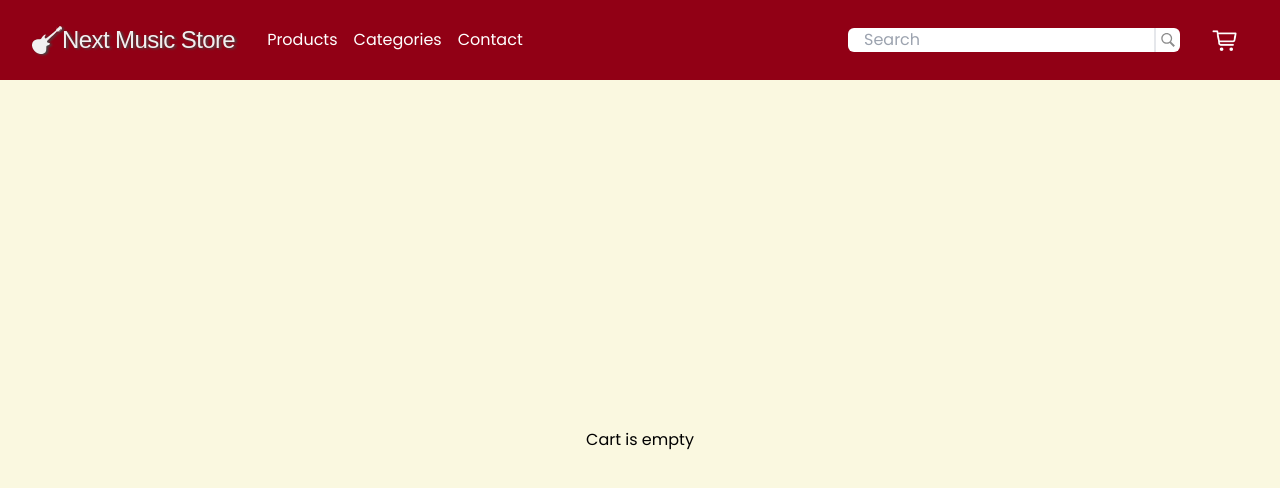
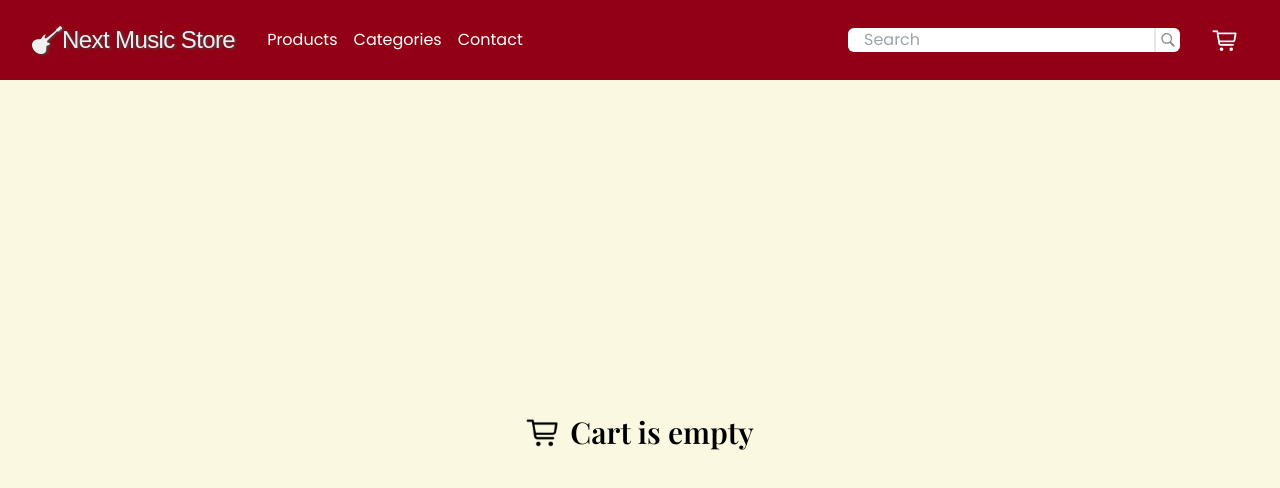
Before and after one commit to GrzegorzWirtek/next-music-store, a Next.js app: page /cart in a window 1280 px wide. Shown: the top 488 px of the page. Built offline with nearby package versions, Linux system fonts and the light colour scheme; a web font is replaced by a local one.

Commit message:
separate cart components

```diff
--- a/app/(pages)/[id]/page.tsx
+++ b/app/(pages)/[id]/page.tsx
@@ -16,7 +16,7 @@ export default async function ProductId({ params }: IdParams) {
 	}));
 
 	return (
-		<div className='flex flex-wrap lg:flex-nowrap justify-center lg:px-10'>
+		<div className='flex flex-wrap lg:flex-nowrap justify-center lg:px-10 pb-10'>
 			<div className='basis-full lg:basis-auto text-center'>
 				<Slider images={imagesArr} />
 			</div>
--- /dev/null
+++ b/app/(pages)/cart/cartContent.tsx
@@ -0,0 +1,48 @@
+import { CartItem } from '@/app/context/types';
+import Image from 'next/image';
+import add from '@/public/add.svg';
+import remove from '@/public/remove.svg';
+import deleteImg from '@/public/delete.svg';
+import { useAppContext } from '@/app/context/AppContext';
+
+export default function CartContent() {
+	const { products, deleteById, increaseNr, decreaseNr } = useAppContext();
+	return (
+		<>
+			{products?.map((product) => (
+				<div
+					className='grid grid-cols-2 grid-rows-[auto_1fr_auto] mb-1 p-4 bg-white rounded-md'
+					key={product.id}>
+					<div className='relative col-start-1 col-end-2 row-start-1 row-end-3 h-28 w-28'>
+						<Image
+							className='object-contain'
+							src={`${process.env.NEXT_PUBLIC_UPLOADTHING_BASE_URL}${product.imgUrl}`}
+							alt={product.title}
+							fill
+						/>
+					</div>
+					<h2 className='col-start-2 col-end-3 self-start font-medium'>
+						{product.title}
+					</h2>
+					<p className='col-start-2 col-end-3 text-[var(--red-price)] font-medium'>
+						&#8364;{product.price * product.number}
+					</p>
+					<div className='flex items-center col-start-1 col-end-3 mt-3 pt-3 border-t border-neutral-300'>
+						<button className='px-2' onClick={() => increaseNr(product.id)}>
+							<Image src={add} alt='Add' />
+						</button>
+						<p className='text-xl w-10 text-center'>{product.number}</p>
+						<button className='px-2' onClick={() => decreaseNr(product.id)}>
+							<Image src={remove} alt='Remove' />
+						</button>
+						<button
+							className='px-2 ml-auto'
+							onClick={() => deleteById(product.id)}>
+							<Image src={deleteImg} alt='Delete' />
+						</button>
+					</div>
+				</div>
+			))}
+		</>
+	);
+}
--- /dev/null
+++ b/app/(pages)/cart/cartIsEmpty.tsx
@@ -0,0 +1,14 @@
+import { plaifairDisplay } from '@/utils/fonts';
+import cart from '@/public/shopping-cart-black.png';
+import Image from 'next/image';
+
+export default function CartIsEmpty() {
+	return (
+		<div className='flex justify-center w-[95vw] max-w-[400px] mx-auto'>
+			<Image src={cart} alt='Shopping cart' className='w-9 h-9 mr-2' />
+			<p className={`${plaifairDisplay.className} text-3xl mb-4 font-semibold`}>
+				Cart is empty
+			</p>
+		</div>
+	);
+}
--- a/app/(pages)/cart/page.tsx
+++ b/app/(pages)/cart/page.tsx
@@ -1,11 +1,10 @@
 'use client';
 
-import Image from 'next/image';
 import { useEffect, useState } from 'react';
 import { useAppContext } from '@/app/context/AppContext';
-import add from '@/public/add.svg';
-import remove from '@/public/remove.svg';
-import deleteImg from '@/public/delete.svg';
+import { plaifairDisplay } from '@/utils/fonts';
+import CartIsEmpty from './cartIsEmpty';
+import CartContent from './cartContent';
 
 export default function Cart() {
 	const { products, deleteById, increaseNr, decreaseNr } = useAppContext();
@@ -15,44 +14,29 @@ export default function Cart() {
 		setIsClient(true);
 	}, []);
 
+	if (!isClient) return;
+	if (!products.length) return <CartIsEmpty />;
+
 	return (
-		<div className='flex flex-col justify-center items-center'>
-			{products.length ? <p>Your Cart</p> : <p>Cart is empty</p>}
-			{isClient &&
-				products?.map((product) => (
-					<div
-						className='grid grid-cols-2 grid-rows-[auto_1fr_auto] w-[90vw] max-w-[400px] mx-auto p-10 bg-white rounded-md border-b'
-						key={product.id}>
-						<div className='relative col-start-1 col-end-2 row-start-1 row-end-3 h-28 w-28'>
-							<Image
-								className='object-contain'
-								src={`${process.env.NEXT_PUBLIC_UPLOADTHING_BASE_URL}${product.imgUrl}`}
-								alt={product.title}
-								fill
-							/>
-						</div>
-						<h2 className='col-start-2 col-end-3 self-start font-medium'>
-							{product.title}
-						</h2>
-						<p className='col-start-2 col-end-3 text-[var(--red-price)] font-medium'>
-							&#8364;{product.price}
-						</p>
-						<div className='flex items-center col-start-1 col-end-3 mt-8 pt-4 border-t'>
-							<button className='p-2' onClick={() => increaseNr(product.id)}>
-								<Image src={add} alt='Add' />
-							</button>
-							<p className='text-xl w-10 text-center'>{product.number}</p>
-							<button className='p-2' onClick={() => decreaseNr(product.id)}>
-								<Image src={remove} alt='Remove' />
-							</button>
-							<button
-								className='p-2 ml-auto'
-								onClick={() => deleteById(product.id)}>
-								<Image src={deleteImg} alt='Delete' />
-							</button>
-						</div>
-					</div>
-				))}
+		<div className='flex flex-col bg-[var(--black-transparent)] w-[95vw] max-w-[400px] mx-auto py-4 px-2 rounded-md shadow-md'>
+			<p
+				className={`${plaifairDisplay.className} text-3xl mb-4 font-semibold text-center`}>
+				Your cart
+			</p>
+			<CartContent />
+			<div className='flex flex-wrap justify-between p-4 bg-white rounded-md'>
+				<p className='text-xl font-semibold'>Total</p>
+				<p className='text-xl font-semibold text-[var(--red-price)]'>
+					&#8364;
+					{products.reduce(
+						(acc, product) => acc + product.price * product.number,
+						0,
+					)}
+				</p>
+			</div>
+			<button className='px-8 mt-4 bg-[var(--blue)] transition-hover duration-200 hover:bg-[var(--blue-lighter)] text-white py-2 rounded-md'>
+				BUY NOW
+			</button>
 		</div>
 	);
 }
--- a/components/header/modal.tsx
+++ b/components/header/modal.tsx
@@ -25,7 +25,7 @@ export default function Modal() {
 			<div
 				className='relative grid grid-cols-2 w-full max-w-[400px] p-10 mx-4 bg-white z-20 rounded-md'
 				onClick={handleCloseModal}>
-				<h2 className='col-start-1 col-end-3 mb-6 pb-4 border-b-[1px] text-center text-xl font-medium'>
+				<h2 className='col-start-1 col-end-3 mb-6 pb-4 border-b-[1px] border-neutral-300 text-center text-xl font-medium'>
 					{text}
 				</h2>
 				<Image
```
Also changed, not shown: public/shopping-cart-black.png (added), public/shopping-cart.png.
